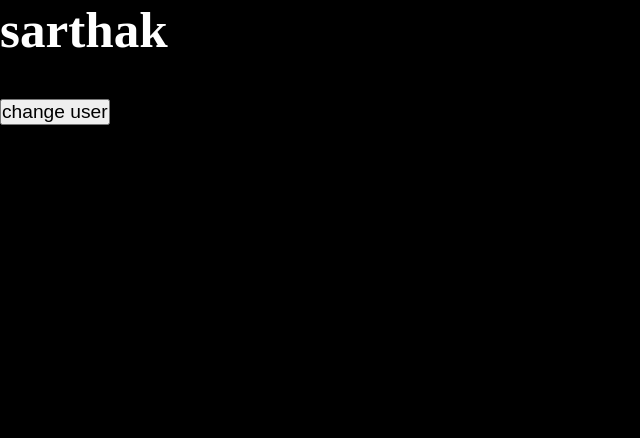
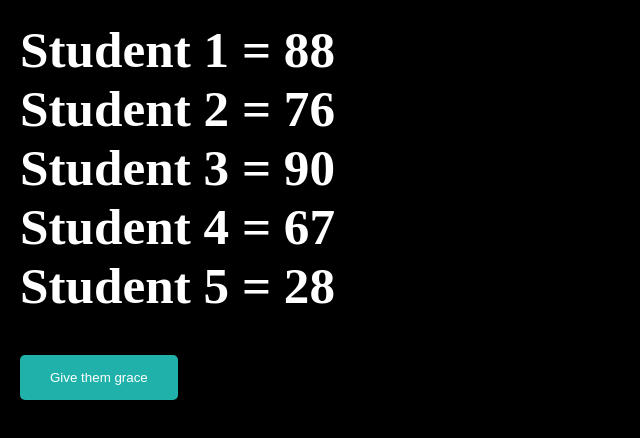
Before and after one commit to yuvrajkrishna/day-73-react, a React (Vite) app: page / in a window 1280 px wide. Shown: the top 438 px of the page, without its empty margins (0-640 px from the left). Built offline with nearby package versions, Linux system fonts and the light colour scheme.

Commit message:
second commit

```diff
--- a/src/App.jsx
+++ b/src/App.jsx
@@ -1,19 +1,20 @@
 import React, { useState } from 'react'
 
 const App = () => {
-  const arr = ['sarthak','harsh','sharda','ankit'];
+  const marks = [88,76,90,67,28];
   let [num,setNum] = useState(0)
+  function graceStudent(){
+    console.log("de diya grace");
+  }
   return (
     <div>
-      <h1>{arr[num]}</h1>
-      <button onClick={()=>{
-        if(num<arr.length-1){
-        setNum(num+1);
-        }
-        else{
-          setNum(num=0);
-        }
-      }}>change user</button>
+      {
+        marks.map(function(elem,idx){
+          return <h1 key={idx}>Student  {idx+1} = {elem}</h1>
+        })
+
+      }
+      <button onClick={graceStudent}>Give them grace</button>
     </div>
   )
 }
--- a/src/index.css
+++ b/src/index.css
@@ -10,8 +10,13 @@ html,body {
   background-color: black;
   color: white;
   font-size: 2vmax;
+  padding: 10px;
 }
 button{
-  font-size: 1.5vmax;
+  color: white;
+  background-color: lightseagreen;
+  padding: 15px 30px;
   margin-top: 40px;
+  border-radius: 5px;
+  border: none;
 }
```
